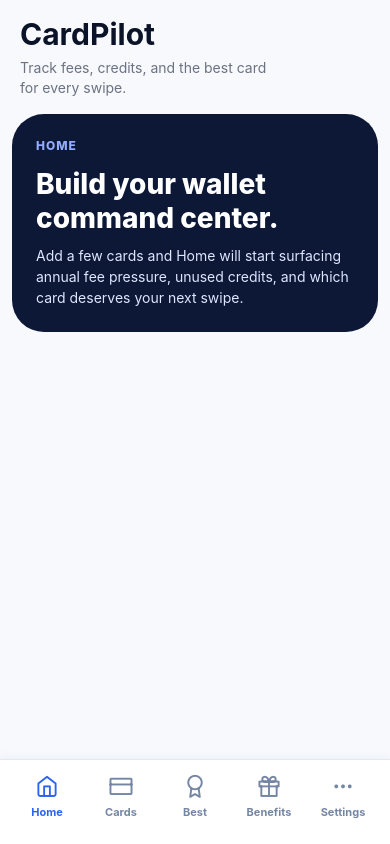
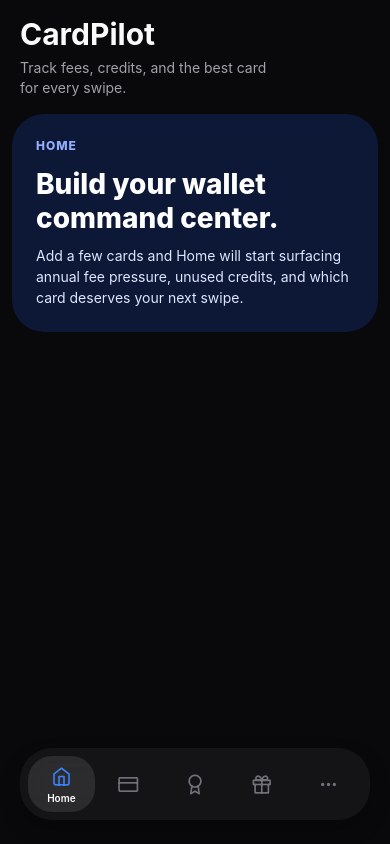
Before and after one commit to bowenwang0815/CreditTrack, a React Native app: screen / in a window 390 px wide. Built offline with nearby package versions, Linux system fonts and the light colour scheme.

Commit message:
feat:new ui

```diff
--- a/App.tsx
+++ b/App.tsx
@@ -9,7 +9,8 @@ import {
   StyleSheet,
   Text,
   View,
-  useWindowDimensions
+  useWindowDimensions,
+  Platform
 } from "react-native";
 import { StatusBar as ExpoStatusBar } from "expo-status-bar";
 import { AddCardModal } from "./src/components/AddCardModal";
@@ -214,12 +215,13 @@ export default function App() {
                 }}
                 style={styles.bottomTabButton}
               >
-                <View style={styles.bottomTabPill}>
+                <View style={[styles.bottomTabPill, isActive && { backgroundColor: "rgba(255, 255, 255, 0.1)" }]}>
                   <Feather
                     color={isActive ? colors.primary : colors.icon}
                     name={iconName as keyof typeof Feather.glyphMap}
-                    size={23}
+                    size={20}
                   />
+                  {isActive ? (
                     <Text
                       style={[
                         styles.bottomTabText,
@@ -228,6 +230,7 @@ export default function App() {
                     >
                       {label}
                     </Text>
+                  ) : null}
                 </View>
               </Pressable>
             );
@@ -498,21 +501,21 @@ const styles = StyleSheet.create({
   },
   bottomTabBar: {
     position: "absolute",
-    left: 0,
-    right: 0,
-    bottom: 0,
+    left: spacing.lg,
+    right: spacing.lg,
+    bottom: spacing.xl,
     flexDirection: "row",
-    backgroundColor: "#FFFFFF",
-    borderTopWidth: 1,
-    borderTopColor: "#E4E8F1",
-    paddingHorizontal: 10,
-    paddingTop: 10,
-    paddingBottom: 22,
-    shadowColor: "#7B8BA8",
-    shadowOpacity: 0.08,
-    shadowRadius: 8,
-    shadowOffset: { width: 0, height: -2 },
-    elevation: 6
+    backgroundColor: "rgba(24, 24, 27, 0.75)",
+    borderRadius: 32,
+    paddingHorizontal: 8,
+    paddingTop: 8,
+    paddingBottom: 8,
+    shadowColor: "#000",
+    shadowOpacity: 0.25,
+    shadowRadius: 20,
+    shadowOffset: { width: 0, height: 10 },
+    elevation: 10,
+    ...(Platform.OS === "web" ? { backdropFilter: "blur(16px)" } : {})
   },
   bottomTabButton: {
     flex: 1
@@ -520,17 +523,18 @@ const styles = StyleSheet.create({
   bottomTabPill: {
     alignItems: "center",
     justifyContent: "center",
-    gap: 6,
-    minHeight: 52
+    gap: 4,
+    height: 56,
+    borderRadius: 24
   },
   bottomTabText: {
     textAlign: "center",
-    fontSize: 11,
-    fontWeight: "700",
+    fontSize: 10,
+    fontWeight: "600",
     color: colors.icon
   },
   bottomTabTextActive: {
-    color: colors.primary
+    color: "#FFFFFF"
   },
   sortOverlay: {
     flex: 1,
--- a/babel.config.js
+++ b/babel.config.js
@@ -1,6 +1,7 @@
 module.exports = function (api) {
   api.cache(true);
   return {
-    presets: ["babel-preset-expo"]
+    presets: ["babel-preset-expo"],
+    plugins: ["react-native-reanimated/plugin"],
   };
 };
--- a/package.json
+++ b/package.json
@@ -14,10 +14,12 @@
     "@expo/metro-runtime": "~5.0.5",
     "@react-native-async-storage/async-storage": "2.1.2",
     "expo": "~53.0.9",
+    "expo-linear-gradient": "~14.1.5",
     "expo-status-bar": "~2.2.3",
     "react": "19.0.0",
     "react-dom": "19.0.0",
     "react-native": "0.79.6",
+    "react-native-reanimated": "~3.17.4",
     "react-native-web": "^0.20.0"
   },
   "devDependencies": {
--- a/src/components/AddCardModal.tsx
+++ b/src/components/AddCardModal.tsx
@@ -400,7 +400,7 @@ const styles = StyleSheet.create({
   },
   content: {
     paddingHorizontal: spacing.lg,
-    paddingBottom: spacing.xxl,
+    paddingBottom: 100,
     gap: spacing.md
   },
   section: {
@@ -434,7 +434,7 @@ const styles = StyleSheet.create({
     borderColor: colors.border,
     paddingHorizontal: 14,
     paddingVertical: 9,
-    backgroundColor: "#FFFFFF"
+    backgroundColor: colors.surface
   },
   issuerPillSelected: {
     borderColor: colors.primary,
@@ -490,7 +490,7 @@ const styles = StyleSheet.create({
     borderRadius: 14,
     paddingHorizontal: 14,
     paddingVertical: 12,
-    backgroundColor: "#FFFFFF",
+    backgroundColor: colors.background,
     fontSize: 15,
     color: colors.textPrimary
   },
@@ -500,7 +500,7 @@ const styles = StyleSheet.create({
     borderRadius: 16,
     paddingHorizontal: 14,
     paddingVertical: 14,
-    backgroundColor: "#FFFFFF"
+    backgroundColor: colors.background
   },
   dateSummaryText: {
     fontSize: 16,
@@ -532,7 +532,7 @@ const styles = StyleSheet.create({
     borderWidth: 1,
     borderColor: colors.border,
     borderRadius: 16,
-    backgroundColor: "#FFFFFF"
+    backgroundColor: colors.background
   },
   wheelItem: {
     paddingHorizontal: 12,
@@ -587,7 +587,7 @@ const styles = StyleSheet.create({
   },
   sheetContent: {
     paddingHorizontal: spacing.lg,
-    paddingBottom: spacing.xxl
+    paddingBottom: 100
   },
   sheetHero: {
     flexDirection: "row",
@@ -614,7 +614,7 @@ const styles = StyleSheet.create({
     marginTop: spacing.sm,
     padding: spacing.md,
     borderRadius: 16,
-    backgroundColor: "#EAF7F0"
+    backgroundColor: "rgba(34, 197, 94, 0.15)"
   },
   noFeeNoticeTitle: {
     fontSize: 14,
--- a/src/components/BenefitsView.tsx
+++ b/src/components/BenefitsView.tsx
@@ -200,10 +200,10 @@ const styles = StyleSheet.create({
     color: colors.textPrimary
   },
   filterChipTextSelected: {
-    color: "#FFFFFF"
+    color: colors.surface
   },
   emptyCard: {
-    backgroundColor: "#FFFFFF",
+    backgroundColor: colors.surface,
     borderRadius: 24,
     padding: spacing.xl
   },
--- a/src/components/BestCardsView.tsx
+++ b/src/components/BestCardsView.tsx
@@ -407,7 +407,7 @@ const styles = StyleSheet.create({
     position: "relative",
     overflow: "hidden",
     borderRadius: 30,
-    backgroundColor: "#0D1736",
+    backgroundColor: colors.surface,
     padding: 24,
     shadowColor: "#081126",
     shadowOpacity: 0.24,
@@ -438,20 +438,20 @@ const styles = StyleSheet.create({
     fontWeight: "800",
     textTransform: "uppercase",
     letterSpacing: 1,
-    color: "#93AEFF"
+    color: colors.textSecondary
   },
   heroTitle: {
     marginTop: 14,
     fontSize: 30,
     lineHeight: 34,
     fontWeight: "800",
-    color: "#FFFFFF"
+    color: colors.textPrimary
   },
   heroBody: {
     marginTop: 10,
     fontSize: 14,
     lineHeight: 21,
-    color: "#DDE7FF",
+    color: colors.textSecondary,
     maxWidth: 360
   },
   heroStatRow: {
@@ -473,13 +473,13 @@ const styles = StyleSheet.create({
     fontWeight: "700",
     textTransform: "uppercase",
     letterSpacing: 0.8,
-    color: "#AFC0F4"
+    color: colors.textSecondary
   },
   heroStatValue: {
     marginTop: 6,
     fontSize: 18,
     fontWeight: "800",
-    color: "#FFFFFF"
+    color: colors.textPrimary
   },
   sectionHeader: {
     marginTop: 2
@@ -498,7 +498,7 @@ const styles = StyleSheet.create({
     gap: 14
   },
   featuredCard: {
-    backgroundColor: "#FFFFFF",
+    backgroundColor: colors.surface,
     borderRadius: 26,
     padding: 20,
     shadowColor: "#B8C7E2",
@@ -513,7 +513,7 @@ const styles = StyleSheet.create({
     borderRadius: 16,
     alignItems: "center",
     justifyContent: "center",
-    backgroundColor: "#EEF4FF"
+    backgroundColor: "rgba(59, 130, 246, 0.15)"
   },
   featuredLabel: {
     marginTop: 16,
@@ -553,7 +553,7 @@ const styles = StyleSheet.create({
     color: colors.textSecondary
   },
   listCard: {
-    backgroundColor: "#FFFFFF",
+    backgroundColor: colors.surface,
     borderRadius: 26,
     paddingHorizontal: 20,
     shadowColor: "#B8C7E2",
@@ -565,7 +565,7 @@ const styles = StyleSheet.create({
   listRow: {
     paddingVertical: 16,
     borderBottomWidth: 1,
-    borderBottomColor: "#EEF2F7",
+    borderBottomColor: colors.border,
     flexDirection: "row",
     justifyContent: "space-between",
     alignItems: "center",
@@ -584,7 +584,7 @@ const styles = StyleSheet.create({
     width: 38,
     height: 38,
     borderRadius: 14,
-    backgroundColor: "#EEF4FF",
+    backgroundColor: "rgba(59, 130, 246, 0.15)",
     alignItems: "center",
     justifyContent: "center"
   },
@@ -603,7 +603,7 @@ const styles = StyleSheet.create({
   },
   multiplierBadge: {
     borderRadius: 999,
-    backgroundColor: "#E3ECFF",
+    backgroundColor: "rgba(59, 130, 246, 0.15)",
     paddingHorizontal: 12,
     paddingVertical: 8
   },
@@ -613,11 +613,11 @@ const styles = StyleSheet.create({
     color: colors.primary
   },
   askCard: {
-    backgroundColor: "#F1F5FF",
+    backgroundColor: colors.surface,
     borderRadius: 28,
     padding: 20,
     borderWidth: 1,
-    borderColor: "#DEE8FF"
+    borderColor: colors.border
   },
   askHeader: {
     flexDirection: "row",
@@ -639,7 +639,7 @@ const styles = StyleSheet.create({
   },
   askBetaPill: {
     borderRadius: 999,
-    backgroundColor: "#DBF8EA",
+    backgroundColor: "rgba(34, 197, 94, 0.15)",
     paddingHorizontal: 12,
     paddingVertical: 7
   },
@@ -657,9 +657,9 @@ const styles = StyleSheet.create({
     borderRadius: 999,
     paddingHorizontal: 14,
     paddingVertical: 10,
-    backgroundColor: "#FFFFFF",
+    backgroundColor: colors.surface,
     borderWidth: 1,
-    borderColor: "#D9E4FF"
+    borderColor: colors.border
   },
   suggestionChipText: {
     fontSize: 13,
@@ -675,8 +675,8 @@ const styles = StyleSheet.create({
     flex: 1,
     borderRadius: 18,
     borderWidth: 1,
-    borderColor: "#D9E4FF",
-    backgroundColor: "#FFFFFF",
+    borderColor: colors.border,
+    backgroundColor: colors.surface,
     paddingHorizontal: 16,
     paddingVertical: 14,
     fontSize: 15,
@@ -692,13 +692,13 @@ const styles = StyleSheet.create({
   askButtonText: {
     fontSize: 14,
     fontWeight: "800",
-    color: "#FFFFFF"
+    color: colors.surface
   },
   replyCard: {
     marginTop: 16,
     borderRadius: 22,
     padding: 18,
-    backgroundColor: "#FFFFFF"
+    backgroundColor: colors.surface
   },
   replyTitle: {
     fontSize: 17,
@@ -718,7 +718,7 @@ const styles = StyleSheet.create({
     color: colors.primary
   },
   emptyCard: {
-    backgroundColor: "#FFFFFF",
+    backgroundColor: colors.surface,
     borderRadius: 28,
     padding: 24
   },
--- a/src/components/CardDetailModal.tsx
+++ b/src/components/CardDetailModal.tsx
@@ -478,7 +478,7 @@ const styles = StyleSheet.create({
   },
   content: {
     paddingHorizontal: spacing.lg,
-    paddingBottom: spacing.xxl,
+    paddingBottom: 100,
     gap: spacing.md
   },
   hero: {
@@ -643,7 +643,7 @@ const styles = StyleSheet.create({
   },
   sheetContent: {
     paddingHorizontal: spacing.lg,
-    paddingBottom: spacing.xxl
+    paddingBottom: 100
   },
   sheetHero: {
     flexDirection: "row",
@@ -674,7 +674,7 @@ const styles = StyleSheet.create({
     borderRadius: 18,
     borderWidth: 1,
     borderColor: colors.border,
-    backgroundColor: "#FFFFFF",
+    backgroundColor: colors.background,
     paddingHorizontal: 16,
     paddingVertical: 14,
     fontSize: 16,
@@ -684,7 +684,7 @@ const styles = StyleSheet.create({
     marginTop: 8,
     borderRadius: 18,
     padding: 16,
-    backgroundColor: "#F4F7FC"
+    backgroundColor: colors.background
   },
   dateSummaryText: {
     fontSize: 16,
@@ -714,7 +714,7 @@ const styles = StyleSheet.create({
   wheelList: {
     maxHeight: 200,
     borderRadius: 18,
-    backgroundColor: "#F8FAFC",
+    backgroundColor: colors.background,
     borderWidth: 1,
     borderColor: colors.border
   },
@@ -738,7 +738,7 @@ const styles = StyleSheet.create({
     marginTop: spacing.lg,
     borderRadius: 18,
     padding: 16,
-    backgroundColor: "#EEF7F2"
+    backgroundColor: "rgba(34, 197, 94, 0.15)"
   },
   noFeeNoticeTitle: {
     fontSize: 15,
@@ -790,7 +790,7 @@ const styles = StyleSheet.create({
     paddingHorizontal: 14,
     paddingVertical: 10,
     borderRadius: 14,
-    backgroundColor: "#EEF2F7"
+    backgroundColor: "rgba(255,255,255,0.1)"
   },
   confirmCancelText: {
     fontSize: 14,
--- a/src/components/CardThumbnail.tsx
+++ b/src/components/CardThumbnail.tsx
@@ -1,5 +1,6 @@
 import React from "react";
 import { Image, ImageSourcePropType, StyleSheet, Text, View } from "react-native";
+import { LinearGradient } from "expo-linear-gradient";
 import { cardImageMap } from "../assets/cards";
 import { TrackerCard } from "../types";
 
@@ -104,8 +105,16 @@ export function CardThumbnail({
         />
       ) : (
         <>
-          <Text style={styles.issuer}>{card.issuer.toUpperCase()}</Text>
-          <Text style={styles.digits}>{card.last4 ? `•••• ${card.last4}` : "CARD"}</Text>
+          <LinearGradient
+            colors={["rgba(255,255,255,0.4)", "rgba(255,255,255,0)", "rgba(0,0,0,0.2)"]}
+            start={{ x: 0, y: 0 }}
+            end={{ x: 1, y: 1 }}
+            style={StyleSheet.absoluteFill}
+          />
+          <View style={styles.fallbackContent}>
+            <Text style={styles.issuer}>{card.issuer.toUpperCase()}</Text>
+            <Text style={styles.digits}>{card.last4 ? `•••• ${card.last4}` : "CARD"}</Text>
+          </View>
         </>
       )}
     </View>
@@ -118,17 +127,32 @@ const styles = StyleSheet.create({
     overflow: "hidden"
   },
   containerFallback: {
-    padding: 8
+    // padding is moved to fallbackContent to allow absoluteFill gradient to cover full area
+  },
+  fallbackContent: {
+    flex: 1,
+    padding: 8,
+    justifyContent: "space-between"
   },
   containerRegular: {
     width: 108,
     height: 68,
-    borderRadius: 12
+    borderRadius: 12,
+    shadowColor: "#000",
+    shadowOpacity: 0.15,
+    shadowRadius: 10,
+    shadowOffset: { width: 0, height: 4 },
+    elevation: 4
   },
   containerCompact: {
     width: 90,
     height: 58,
-    borderRadius: 10
+    borderRadius: 10,
+    shadowColor: "#000",
+    shadowOpacity: 0.15,
+    shadowRadius: 8,
+    shadowOffset: { width: 0, height: 3 },
+    elevation: 3
   },
   containerWithImage: {
     backgroundColor: "#FFFFFF",
@@ -140,13 +164,19 @@ const styles = StyleSheet.create({
     height: "100%"
   },
   issuer: {
-    color: "#FFFFFFCC",
+    color: "#FFFFFF",
     fontSize: 9,
-    fontWeight: "700"
+    fontWeight: "800",
+    textShadowColor: "rgba(0,0,0,0.3)",
+    textShadowOffset: { width: 0, height: 1 },
+    textShadowRadius: 2
   },
   digits: {
     color: "#FFFFFF",
     fontSize: 11,
-    fontWeight: "700"
+    fontWeight: "800",
+    textShadowColor: "rgba(0,0,0,0.3)",
+    textShadowOffset: { width: 0, height: 1 },
+    textShadowRadius: 2
   }
 });
--- a/src/components/DashboardView.tsx
+++ b/src/components/DashboardView.tsx
@@ -181,8 +181,8 @@ export function DashboardView({ cards }: { cards: TrackerCard[] }) {
         )} left in ${largestUnusedBenefit.benefit.name}.`,
         footer: `${largestUnusedBenefit.benefit.type} credit still open`,
         icon: "bolt",
-        bubbleColor: "#DCE8FF",
-        panelColor: "#EEF4FF",
+        bubbleColor: "rgba(59, 130, 246, 0.15)",
+        panelColor: colors.surface,
         accentColor: colors.primary
       });
     }
@@ -194,8 +194,8 @@ export function DashboardView({ cards }: { cards: TrackerCard[] }) {
         body: `Use ${getDisplayName(bestDining.card)} for ${bestDining.multiplier}x on dining.`,
         footer: "Best live dining card in your wallet",
         icon: "restaurant",
-        bubbleColor: "#DBF8EA",
-        panelColor: "#EFFBF5",
+        bubbleColor: "rgba(34, 197, 94, 0.15)",
+        panelColor: colors.surface,
         accentColor: colors.success
       });
     }
@@ -207,9 +207,9 @@ export function DashboardView({ cards }: { cards: TrackerCard[] }) {
         body: `${getDisplayName(bestTravel.card)} is your strongest everyday travel pick at ${bestTravel.multiplier}x.`,
         footer: "Use this for flights, hotels, and transit where it fits",
         icon: "flight-takeoff",
-        bubbleColor: "#E9E5FF",
-        panelColor: "#F5F2FF",
-        accentColor: "#6B4EF6"
+        bubbleColor: "rgba(107, 78, 246, 0.15)",
+        panelColor: colors.surface,
+        accentColor: "#8B5CF6"
       });
     }
 
@@ -220,8 +220,8 @@ export function DashboardView({ cards }: { cards: TrackerCard[] }) {
         body: `${getDisplayName(bestGrocery.card)} is earning ${bestGrocery.multiplier}x at the grocery store.`,
         footer: "Use this for your regular market runs",
         icon: "shopping-basket",
-        bubbleColor: "#FFF0D9",
-        panelColor: "#FFF8EC",
+        bubbleColor: "rgba(245, 158, 11, 0.15)",
+        panelColor: colors.surface,
         accentColor: colors.warning
       });
     }
@@ -468,7 +468,7 @@ const styles = StyleSheet.create({
     position: "relative",
     overflow: "hidden",
     borderRadius: 32,
-    backgroundColor: "#0D1736",
+    backgroundColor: colors.surface,
     padding: 24,
     shadowColor: "#081126",
     shadowOpacity: 0.26,
@@ -499,7 +499,7 @@ const styles = StyleSheet.create({
     fontWeight: "800",
     textTransform: "uppercase",
     letterSpacing: 1,
-    color: "#93AEFF"
+    color: colors.textSecondary
   },
   heroTopRow: {
     marginTop: 14,
@@ -518,18 +518,18 @@ const styles = StyleSheet.create({
   heroKicker: {
     fontSize: 16,
     fontWeight: "700",
-    color: "#DDE7FF"
+    color: colors.textPrimary
   },
   heroAmount: {
     fontSize: 42,
     fontWeight: "800",
-    color: "#FFFFFF"
+    color: colors.textPrimary
   },
   heroBody: {
     maxWidth: 340,
     fontSize: 14,
     lineHeight: 21,
-    color: "#DDE7FF"
+    color: colors.textSecondary
   },
   heroStatStack: {
     gap: 10,
@@ -548,13 +548,13 @@ const styles = StyleSheet.create({
     fontWeight: "700",
     textTransform: "uppercase",
     letterSpacing: 0.8,
-    color: "#AFC0F4"
+    color: colors.textSecondary
   },
   heroStatValue: {
     marginTop: 6,
     fontSize: 18,
     fontWeight: "800",
-    color: "#FFFFFF"
+    color: colors.textPrimary
   },
   heroAlert: {
     marginTop: 20,
@@ -572,7 +572,7 @@ const styles = StyleSheet.create({
     flex: 1,
     fontSize: 13,
     lineHeight: 19,
-    color: "#E6EEFF"
+    color: colors.textSecondary
   },
   metricStack: {
     gap: 14
@@ -583,7 +583,7 @@ const styles = StyleSheet.create({
   },
   metricCard: {
     flex: 1,
-    backgroundColor: "#FFFFFF",
+    backgroundColor: colors.surface,
     borderRadius: 24,
     padding: 18,
     shadowColor: "#B8C7E2",
@@ -614,7 +614,7 @@ const styles = StyleSheet.create({
   splitValueCard: {
     flexDirection: "row",
     alignItems: "center",
-    backgroundColor: "#FFFFFF",
+    backgroundColor: colors.surface,
     borderRadius: 28,
     padding: 20,
     shadowColor: "#B8C7E2",
@@ -653,7 +653,7 @@ const styles = StyleSheet.create({
     width: 1,
     height: 44,
     marginHorizontal: 18,
-    backgroundColor: "#E7ECF5"
+    backgroundColor: colors.border
   },
   splitDividerCompact: {
     width: "100%",
@@ -711,7 +711,7 @@ const styles = StyleSheet.create({
   },
   renewalCard: {
     borderRadius: 28,
-    backgroundColor: "#FFFFFF",
+    backgroundColor: colors.surface,
     padding: 20,
     shadowColor: "#B8C7E2",
     shadowOpacity: 0.12,
@@ -750,10 +750,10 @@ const styles = StyleSheet.create({
     paddingVertical: 10
   },
   renewalBadgeUrgent: {
-    backgroundColor: "#FFF0E6"
+    backgroundColor: "rgba(245, 158, 11, 0.15)"
   },
   renewalBadgeCalm: {
-    backgroundColor: "#EEF4FF"
+    backgroundColor: "rgba(59, 130, 246, 0.15)"
   },
   renewalBadgeText: {
     fontSize: 13,
@@ -794,7 +794,7 @@ const styles = StyleSheet.create({
     gap: 14
   },
   storyCard: {
-    backgroundColor: "#FFFFFF",
+    backgroundColor: colors.surface,
     borderRadius: 28,
     padding: 20,
     shadowColor: "#B8C7E2",
@@ -804,11 +804,11 @@ const styles = StyleSheet.create({
     elevation: 3
   },
   playbookCard: {
-    backgroundColor: "#F1F5FF",
+    backgroundColor: colors.surface,
     borderRadius: 28,
     padding: 20,
     borderWidth: 1,
-    borderColor: "#DEE8FF"
+    borderColor: colors.border
   },
   storyTitle: {
     fontSize: 20,
@@ -855,7 +855,7 @@ const styles = StyleSheet.create({
     borderRadius: 16,
     paddingHorizontal: 12,
     paddingVertical: 10,
-    backgroundColor: "#F6F8FC",
+    backgroundColor: "rgba(255,255,255,0.05)",
     alignItems: "flex-end"
   },
   leaderBadgeValue: {
@@ -878,7 +878,7 @@ const styles = StyleSheet.create({
     justifyContent: "space-between",
     gap: 12,
     borderRadius: 20,
-    backgroundColor: "#FFFFFF",
+    backgroundColor: colors.surface,
     paddingHorizontal: 14,
     paddingVertical: 14
   },
@@ -892,7 +892,7 @@ const styles = StyleSheet.create({
     width: 42,
     height: 42,
     borderRadius: 14,
-    backgroundColor: "#EEF4FF",
+    backgroundColor: "rgba(59, 130, 246, 0.15)",
     alignItems: "center",
     justifyContent: "center"
   },
@@ -911,7 +911,7 @@ const styles = StyleSheet.create({
   },
   multiplierBadge: {
     borderRadius: 999,
-    backgroundColor: "#E3ECFF",
+    backgroundColor: "rgba(59, 130, 246, 0.15)",
     paddingHorizontal: 14,
     paddingVertical: 9
   },
```
Also changed, not shown: src/theme.ts (+12 -12 lines), 1 other file (tests, documents, lock files or other folders). Lines whose indentation alone changed are shown as unchanged.
